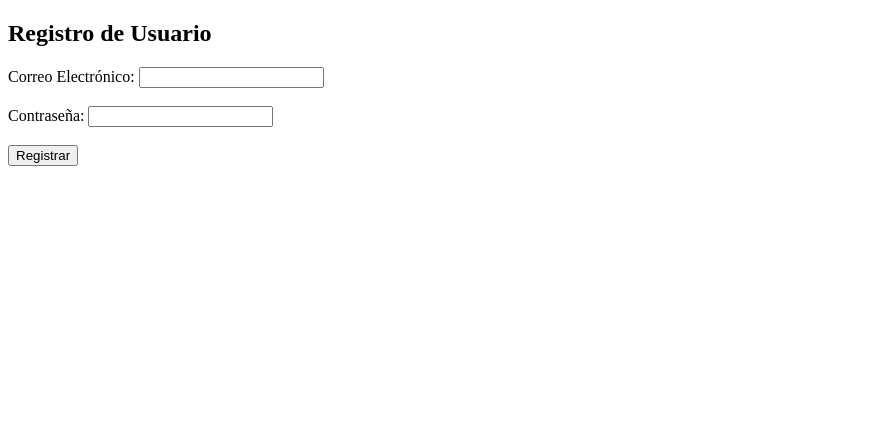
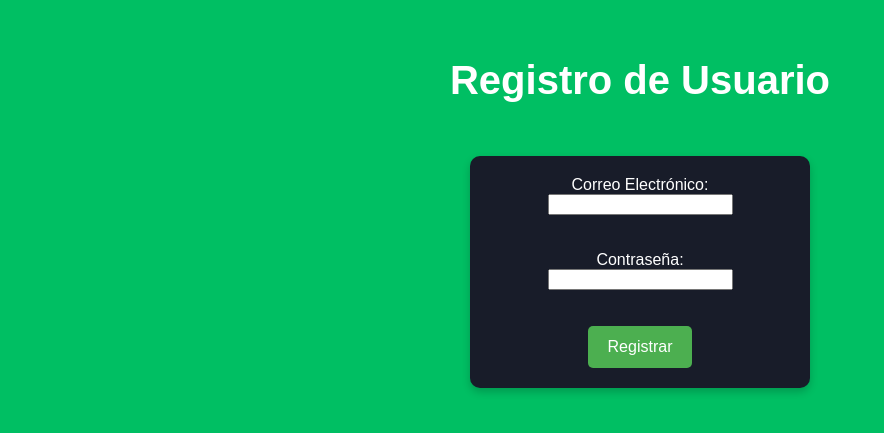
Before and after one commit to scasasbuenas/Ofipensiones, a Flask app: page /register in a window 1280 px wide. Shown: the top 433 px of the page, without its empty margins (0-884 px from the left). Run offline with Flask 3, Linux system fonts and the light colour scheme.

Commit message:
interfaz registor y dasjboard

```diff
--- a/templates/register.html
+++ b/templates/register.html
@@ -11,7 +11,54 @@
         <input type="email" id="email" name="email" required><br><br>
         <label for="password">Contraseña:</label>
         <input type="password" id="password" name="password" required><br><br>
-        <button type="submit">Registrar</button>
+        <button type="submit" class="btn">Registrar</button>
     </form>
+
+    <style>
+        body {
+        background-color: #00bf63;
+        display: flex;
+        flex-direction: column;
+        align-items: center;
+        color: white;
+        font-family: Arial, Helvetica, sans-serif;
+    }
+
+    h2 {
+        color: white;
+        font-size: 40px;
+        margin-top: 50px;
+    }
+
+    form {
+        background-color: #181c29;
+        padding: 20px;
+        border-radius: 10px;
+        box-shadow: 0 4px 8px rgba(0, 0, 0, 0.2);
+        display: flex;
+        flex-direction: column;
+        width: 300px;
+        align-items: center;
+        margin-top: 20px;
+    }
+
+    .btn {
+            background-color: #4CAF50; /* Color de fondo verde */
+            color: white; /* Texto blanco */
+            padding: 12px 20px; /* Espaciado interno */
+            border: none; /* Sin borde */
+            border-radius: 5px; /* Bordes redondeados */
+            font-size: 16px; /* Tamaño de fuente */
+            cursor: pointer; /* Aparece como cursor de mano */
+            transition: background-color 0.3s, transform 0.3s; /* Transiciones suaves */
+        }
+
+        .btn:hover {
+            background-color: #45a049;
+            transform: translateY(-2px);
+        }
+
+
+    </style>
 </body>
 </html>
```
Also changed, not shown: templates/dashboard.html (+28 -1 lines).
